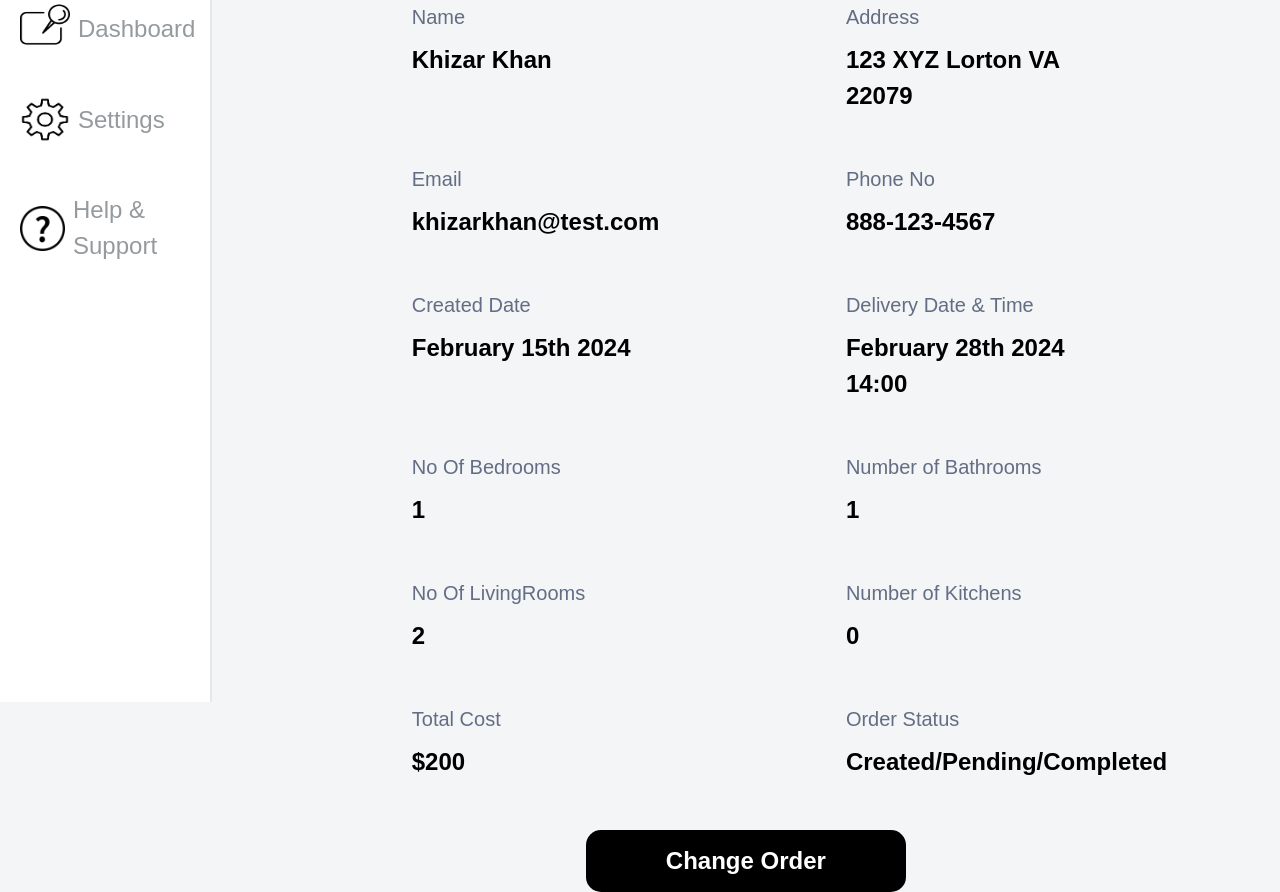
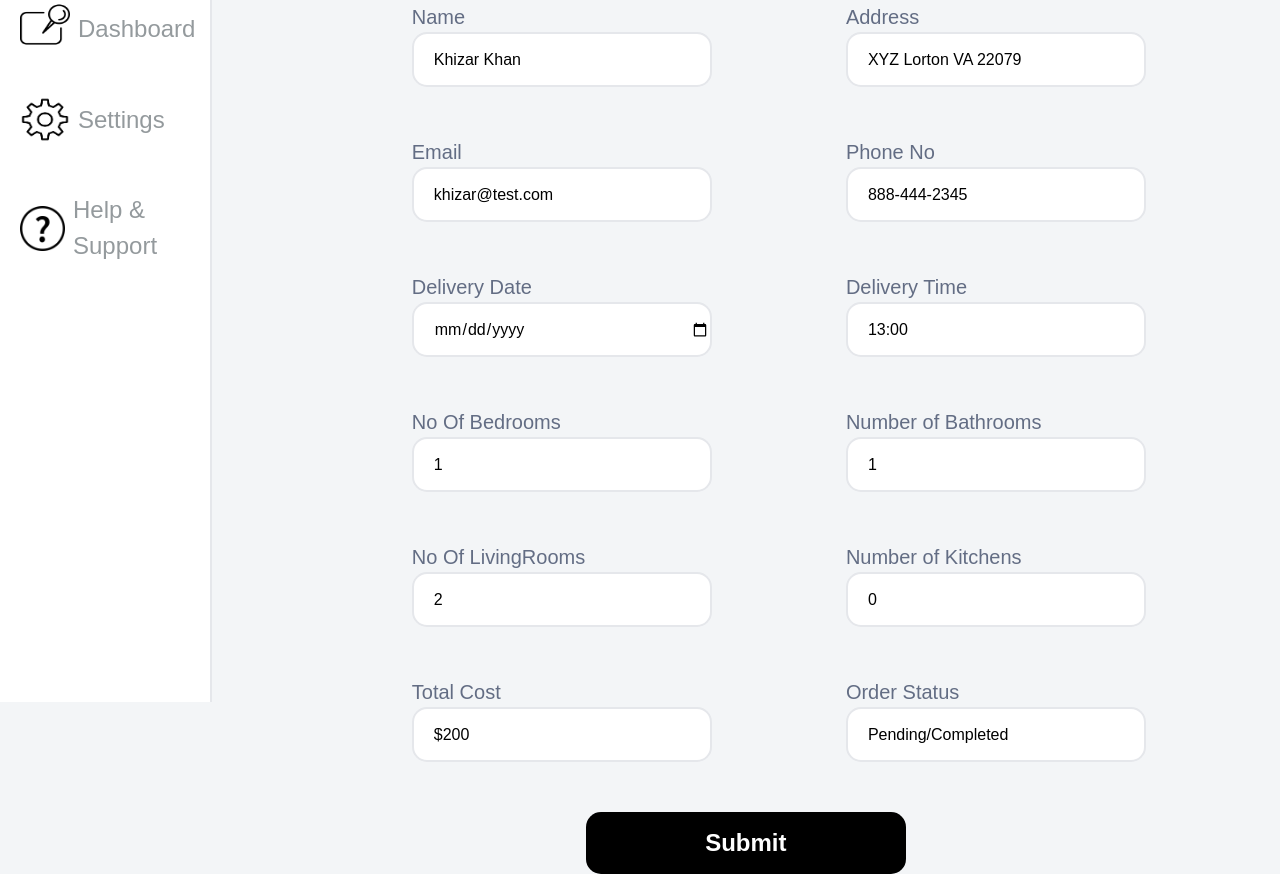
Before and after one commit to khizarkhan345/cleaning-service-cms, a React (Create React App) app: page / in a window 1280 px wide. Shown: the part 220-1112 px from the top of the page. Built offline with nearby package versions, Linux system fonts and the light colour scheme.

Commit message:
created the order change page UI

```diff
--- a/src/App.tsx
+++ b/src/App.tsx
@@ -3,6 +3,7 @@ import TopBar from "./components/TopBar/TopBar";
 import SideBar from "./components/SideBar/SideBar";
 import DataTable from "./components/OrderTable/OrderTable";
 import OrderDetails from "./components/OrderDetails/OrderDetails";
+import ChangeOrderDetails from "./components/ChangeOrderDetails/ChangeOrderDetails";
 
 import "./App.css";
 
@@ -12,7 +13,7 @@ function App() {
       <TopBar />
       <div className="flex flex-row">
         <SideBar />
-        <OrderDetails />
+        <ChangeOrderDetails />
       </div>
     </div>
   );
--- a/src/components/ChangeOrderDetails/ChangeOrderDetails.tsx
+++ b/src/components/ChangeOrderDetails/ChangeOrderDetails.tsx
@@ -6,51 +6,63 @@ const ChangeOrderDetails = () => {
       <div className="grid grid-cols-2 justify-items-start mb-[50px]">
         <div className="flex flex-col">
           <span className="text-[20px] text-[#636D84] font-medium">Name</span>
-          <span className="text-[24px] font-semibold mt-[10px]">
-            Khizar Khan
-          </span>
+          <input
+            type="text"
+            value="Khizar Khan"
+            className="w-[300px] h-[55px] border-2 dark:border-gray-700 rounded-[15px] pl-[20px] focus:outline-none"
+          />
         </div>
         <div className="flex flex-col pl-[100px]">
           <span className="text-[20px] text-[#636D84] font-medium">
             Address
           </span>
-          <span className="text-[24px] font-semibold  mt-[10px]">
-            123 XYZ Lorton VA 22079
-          </span>
+          <input
+            type="text"
+            value="XYZ Lorton VA 22079"
+            className="w-[300px] h-[55px] border-2 dark:border-gray-700 rounded-[15px] pl-[20px] focus:outline-none"
+          />
         </div>
       </div>
       <div className="grid grid-cols-2 justify-items-start mb-[50px]">
         <div className="flex flex-col">
           <span className="text-[20px] text-[#636D84] font-medium">Email</span>
-          <span className="text-[24px] font-semibold mt-[10px]">
-            khizarkhan@test.com
-          </span>
+          <input
+            type="text"
+            value="khizar@test.com"
+            className="w-[300px] h-[55px] border-2 dark:border-gray-700 rounded-[15px] pl-[20px] focus:outline-none"
+          />
         </div>
         <div className="flex flex-col pl-[100px]">
           <span className="text-[20px] text-[#636D84] font-medium">
             Phone No
           </span>
-          <span className="text-[24px] font-semibold  mt-[10px]">
-            888-123-4567
-          </span>
+          <input
+            type="text"
+            value="888-444-2345"
+            className="w-[300px] h-[55px] border-2 dark:border-gray-700 rounded-[15px] pl-[20px] focus:outline-none"
+          />
         </div>
       </div>
       <div className="grid grid-cols-2 justify-items-start mb-[50px]">
         <div className="flex flex-col">
           <span className="text-[20px] text-[#636D84] font-medium">
-            Created Date
+            Delivery Date
           </span>
-          <span className="text-[24px] font-semibold mt-[10px]">
-            February 15th 2024
-          </span>
+          <input
+            type="date"
+            value="02/15/2024"
+            className="w-[300px] h-[55px] border-2 dark:border-gray-700 rounded-[15px] pl-[20px] focus:outline-none"
+          />
         </div>
         <div className="flex flex-col pl-[100px]">
           <span className="text-[20px] text-[#636D84] font-medium">
-            Delivery Date & Time
+            Delivery Time
           </span>
-          <span className="text-[24px] font-semibold  mt-[10px]">
-            February 28th 2024 14:00
-          </span>
+          <input
+            type="text"
+            value="13:00"
+            className="w-[300px] h-[55px] border-2 dark:border-gray-700 rounded-[15px] pl-[20px] focus:outline-none"
+          />
         </div>
       </div>
       <div className="grid grid-cols-2 justify-items-start mb-[50px]">
@@ -58,13 +70,21 @@ const ChangeOrderDetails = () => {
           <span className="text-[20px] text-[#636D84] font-medium">
             No Of Bedrooms
           </span>
-          <span className="text-[24px] font-semibold mt-[10px]">1</span>
+          <input
+            type="number"
+            value="1"
+            className="w-[300px] h-[55px] border-2 dark:border-gray-700 rounded-[15px] pl-[20px] focus:outline-none"
+          />
         </div>
         <div className="flex flex-col pl-[100px]">
           <span className="text-[20px] text-[#636D84] font-medium">
             Number of Bathrooms
           </span>
-          <span className="text-[24px] font-semibold  mt-[10px]">1</span>
+          <input
+            type="number"
+            value="1"
+            className="w-[300px] h-[55px] border-2 dark:border-gray-700 rounded-[15px] pl-[20px] focus:outline-none"
+          />
         </div>
       </div>
       <div className="grid grid-cols-2 justify-items-start mb-[50px]">
@@ -72,13 +92,21 @@ const ChangeOrderDetails = () => {
           <span className="text-[20px] text-[#636D84] font-medium">
             No Of LivingRooms
           </span>
-          <span className="text-[24px] font-semibold mt-[10px]">2</span>
+          <input
+            type="number"
+            value="2"
+            className="w-[300px] h-[55px] border-2 dark:border-gray-700 rounded-[15px] pl-[20px] focus:outline-none"
+          />
         </div>
         <div className="flex flex-col pl-[100px]">
           <span className="text-[20px] text-[#636D84] font-medium">
             Number of Kitchens
           </span>
-          <span className="text-[24px] font-semibold  mt-[10px]">0</span>
+          <input
+            type="number"
+            value="0"
+            className="w-[300px] h-[55px] border-2 dark:border-gray-700 rounded-[15px] pl-[20px] focus:outline-none"
+          />
         </div>
       </div>
       <div className="grid grid-cols-2 justify-items-start mb-[50px]">
@@ -86,20 +114,26 @@ const ChangeOrderDetails = () => {
           <span className="text-[20px] text-[#636D84] font-medium">
             Total Cost
           </span>
-          <span className="text-[24px] font-semibold mt-[10px]">$200</span>
+          <input
+            type="text"
+            value="$200"
+            className="w-[300px] h-[55px] border-2 dark:border-gray-700 rounded-[15px] pl-[20px] focus:outline-none"
+          />
         </div>
         <div className="flex flex-col pl-[100px]">
           <span className="text-[20px] text-[#636D84] font-medium">
             Order Status
           </span>
-          <span className="text-[24px] font-semibold  mt-[10px]">
-            Created/Pending/Completed
-          </span>
+          <input
+            type="text"
+            value="Pending/Completed"
+            className="w-[300px] h-[55px] border-2 dark:border-gray-700 rounded-[15px] pl-[20px] focus:outline-none"
+          />
         </div>
       </div>
       <div className="flex justify-center">
         <button className="bg-black text-[24px] font-bold w-[320px] h-[62px] text-white rounded-[15px] mx-auto">
-          Change Order
+          Submit
         </button>
       </div>
     </div>
```
